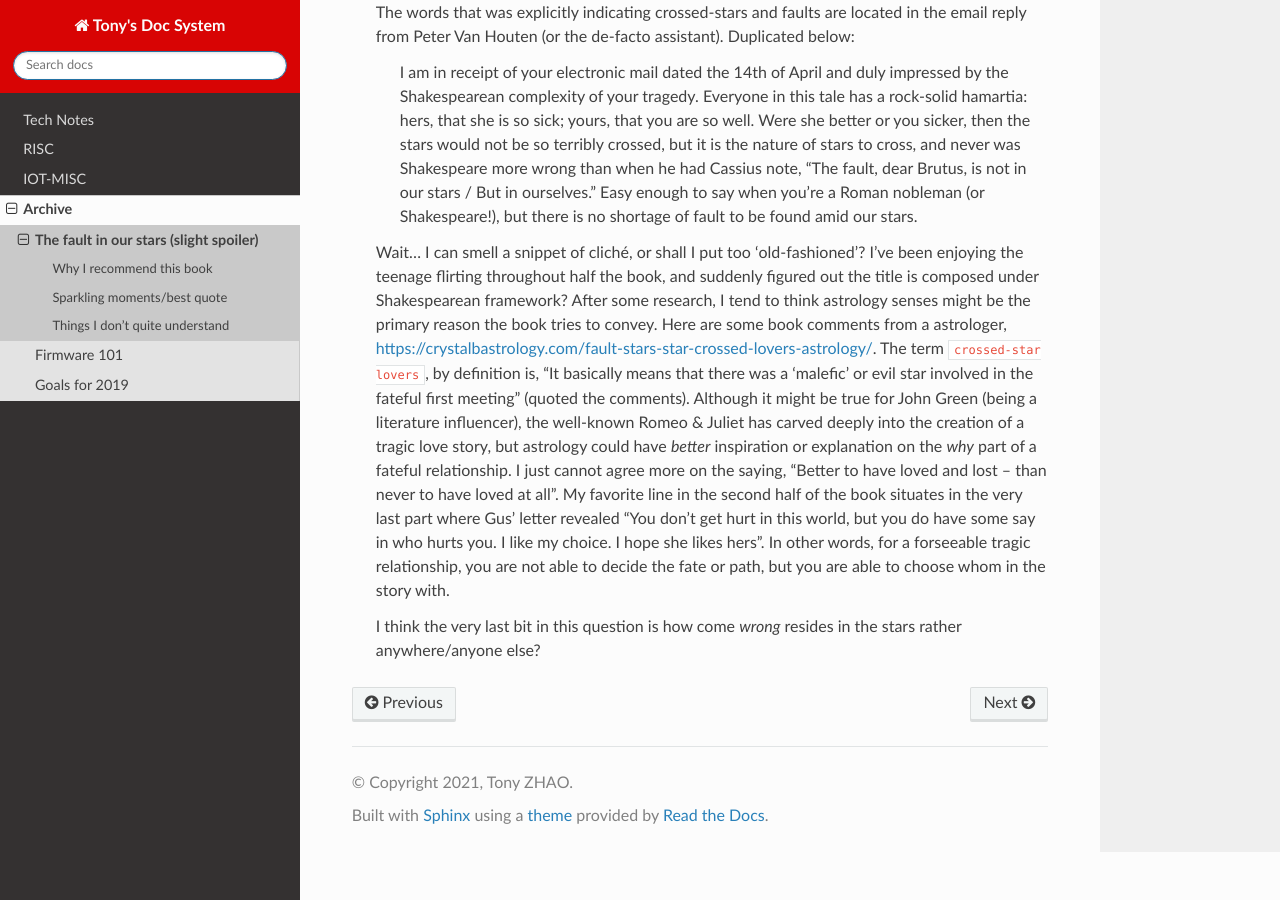
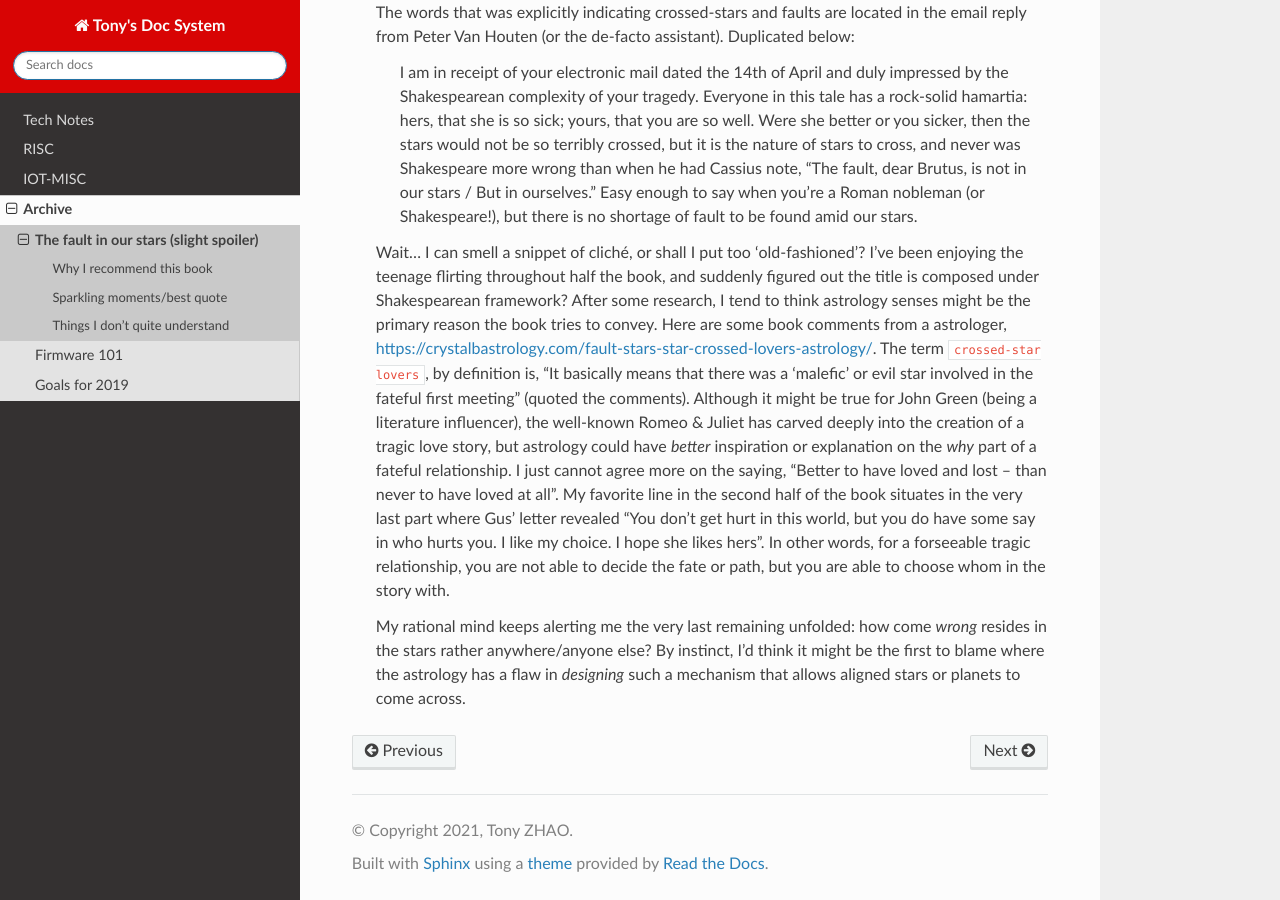
Before and after one commit to tonyzhaosz/sphinx_blog, a Sphinx documentation site: the page built from source/archive/the_fault_in_our_stars.md, in a window 1280 px wide and 900 px high, scrolled down 1876 px. Built offline with Sphinx 7.4.7 and the Read the Docs theme 2.0.0, drawn with Linux system fonts in a browser that asks for light colours.

Commit message:
Update the novel review.

```diff
--- a/source/archive/the_fault_in_our_stars.md
+++ b/source/archive/the_fault_in_our_stars.md
@@ -43,4 +43,4 @@ If you are a reader full of sympathy, the book would help you pick up faded memo
 
     Wait... I can smell a snippet of cliché, or shall I put too 'old-fashioned'? I've been enjoying the teenage flirting throughout half the book, and suddenly figured out the title is composed under Shakespearean framework? After some research, I tend to think astrology senses might be the primary reason the book tries to convey. Here are some book comments from a astrologer, <https://crystalbastrology.com/fault-stars-star-crossed-lovers-astrology/>. The term `crossed-star lovers`, by definition is, "It basically means that there was a 'malefic' or evil star involved in the fateful first meeting" (quoted the comments). Although it might be true for John Green (being a literature influencer), the well-known Romeo & Juliet has carved deeply into the creation of a tragic love story, but astrology could have *better* inspiration or explanation on the *why* part of a fateful relationship. I just cannot agree more on the saying, "Better to have loved and lost – than never to have loved at all". My favorite line in the second half of the book situates in the very last part where Gus' letter revealed "You don't get hurt in this world, but you do have some say in who hurts you. I like my choice. I hope she likes hers". In other words, for a forseeable tragic relationship, you are not able to decide the fate or path, but you are able to choose whom in the story with.
 
-    I think the very last bit in this question is how come *wrong* resides in the stars rather anywhere/anyone else?
+    My rational mind keeps alerting me the very last remaining unfolded: how come *wrong* resides in the stars rather anywhere/anyone else? By instinct, I'd think it might be the first to blame where the astrology has a flaw in *designing* such a mechanism that allows aligned stars or planets to come across.
```
